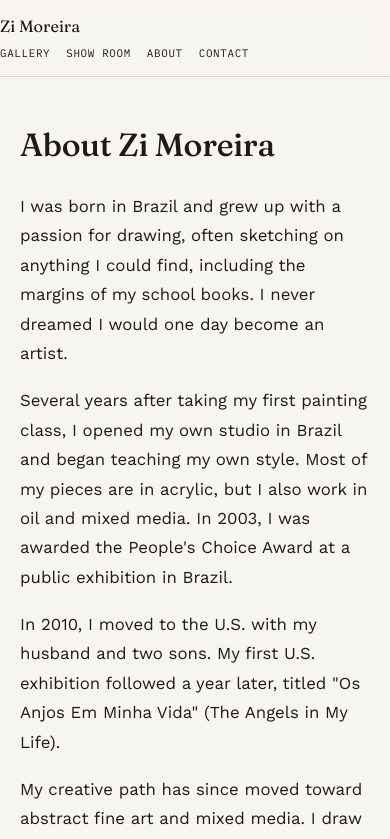
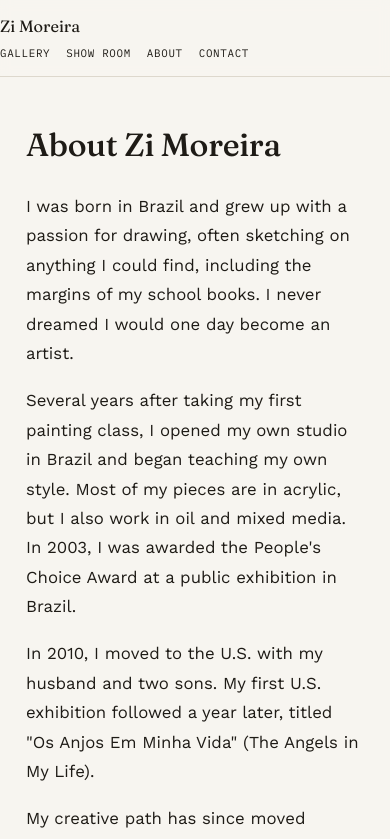
Before and after one commit to RickyMoreira/zimoreira, a Next.js app in the folder wife-art-site/: page /about in a window 390 px wide. Shown: the top 839 px of the page. Built offline with nearby package versions, Linux system fonts and the light colour scheme.

Commit message:
increase mobile side padding

```diff
--- a/wife-art-site/app/globals.css
+++ b/wife-art-site/app/globals.css
@@ -567,7 +567,7 @@ a {
 /* ---------- Mobile pass ---------- */
 @media (max-width: 640px) {
   .wrap {
-    padding: 0 20px;
+    padding: 0 26px;
   }
 
   /* Nav: smaller brand, tighter link spacing, wraps if needed */
--- a/wife-art-site/app/layout.tsx
+++ b/wife-art-site/app/layout.tsx
@@ -28,6 +28,7 @@ export const metadata: Metadata = {
   title: `${artist.name} — Paintings`,
   description: artist.bio,
 };
+
 export const viewport: Viewport = {
   width: "device-width",
   initialScale: 1,
```
